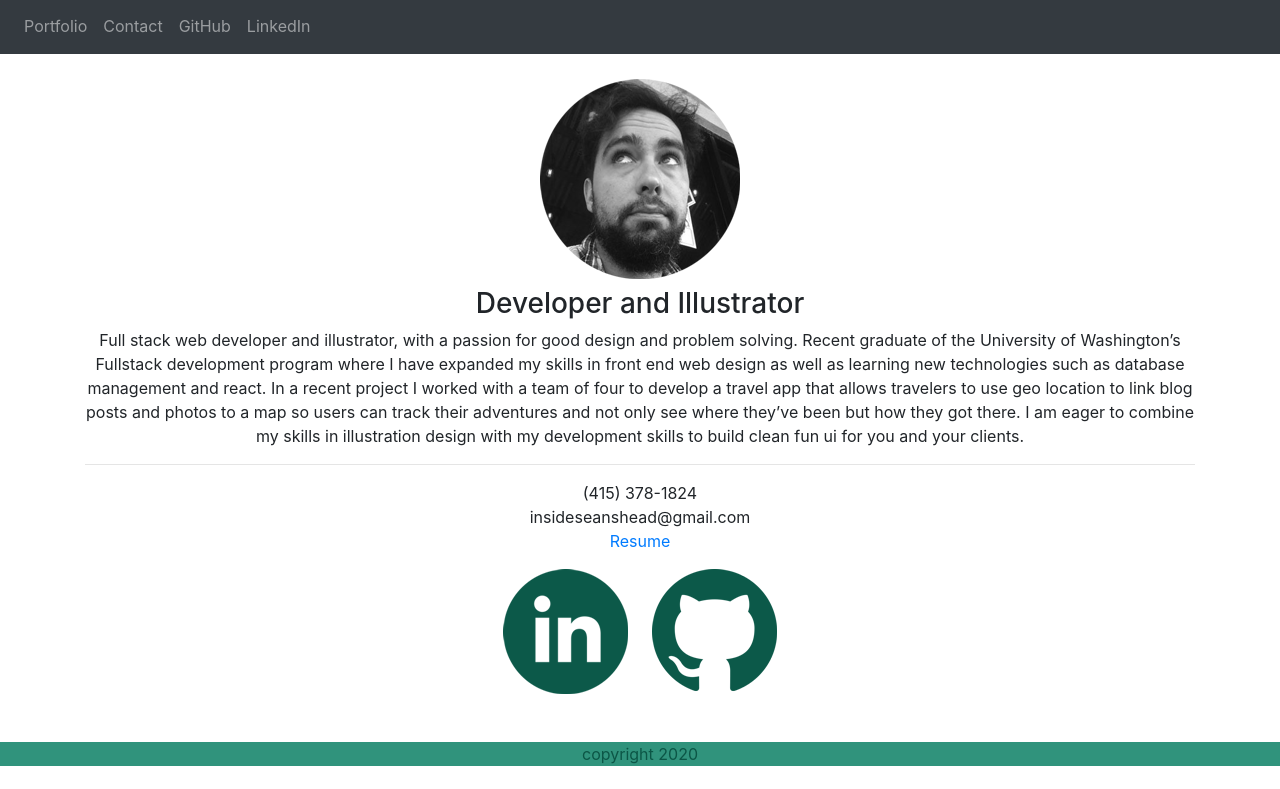
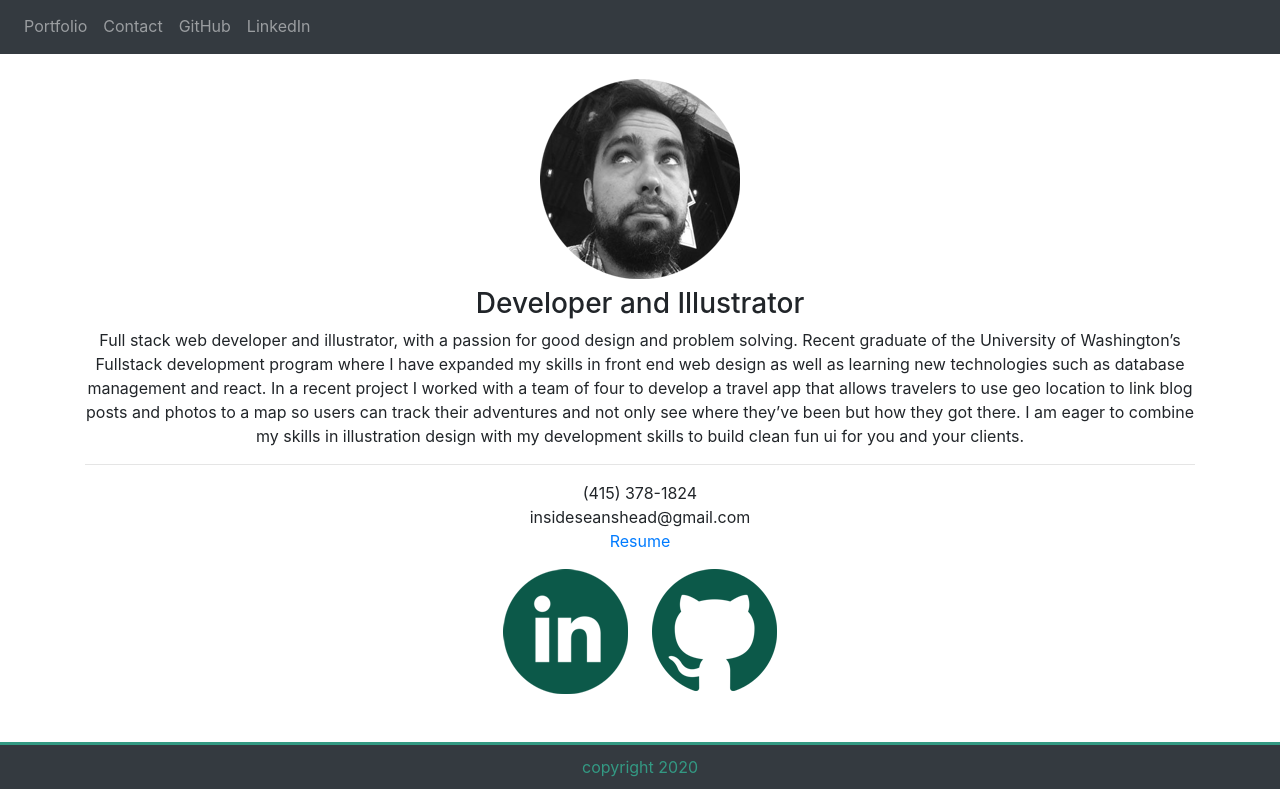
Before and after one commit to insideseanshead/react-portfolio, a React (Create React App) app: page / in a window 1280 px wide. Shown: the part 247-1036 px from the top of the page. Before the commit the page ends 1013 px from the top, so only its background shows below. Built offline with nearby package versions, Linux system fonts and the light colour scheme.

Commit message:
updated footer styling

```diff
--- a/src/components/Footer/index.js
+++ b/src/components/Footer/index.js
@@ -4,7 +4,7 @@ import "./style.css"
 export default function Footer() {
     return (
         <footer>
-            copyright 2020
+            <p>copyright 2020</p>
         </footer>
     )
 }
--- a/src/components/Footer/style.css
+++ b/src/components/Footer/style.css
@@ -1,5 +1,13 @@
 footer{
-    background-color: #30937C;
-    color: #0C5646;
+    background-color: #343A40;
+    color: #339983;
     margin-bottom: 0px;
+    bottom: 0px;
+    width: 100%;
+    border-top: solid #339983;
   }
+
+footer p{
+    padding:10px;
+    margin-bottom: 0;
+}
```
